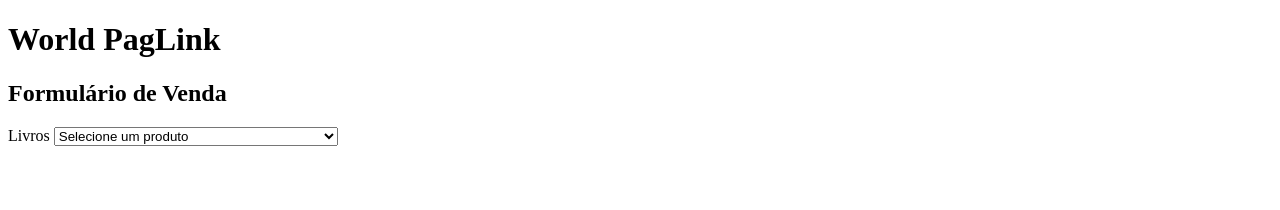
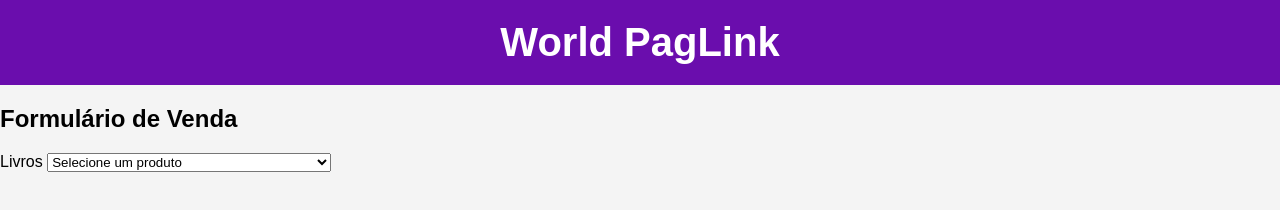
Before and after one commit to Ravenaxs/formul-rio_World-PagLink, a plain HTML site: page index.html in a window 1280 px wide. Drawn offline with Linux system fonts and the light colour scheme.

Commit message:
começando a stylizar

```diff
--- a/index.html
+++ b/index.html
@@ -4,7 +4,7 @@
     <meta charset="UTF-8">
     <meta name="viewport" content="width=device-width, initial-scale=1.0">
     <title>Whest Violet</title>
-    <link rel="stylesheet" href="styles.css">
+    <link rel="stylesheet" href="style.css">
 </head>
 <body>
     <!-- 1 - header- esqueci de como funciona a class kkkk -->
--- a/style.css
+++ b/style.css
@@ -1 +1,31 @@
-/* 1 - styles do começo */
+/* 1 - cores principais do roote*/
+:root {
+    --purple:#6A0DAD;
+    --black: #000000;
+    --white: #FFFFFF;
+    --light-gray: #f4f4f4;
+}
+
+/* 2 - corpo */
+body {
+    font-family: Arial, Helvetica, sans-serif;
+    background-color: var(--light-gray);
+    color: var(--black);
+    margin: 0;
+    padding: 0;
+}
+
+/* 3 - cabeçalho */
+header {
+    background-color: var(--purple);
+    color: var(--white);
+    padding: 20px;
+    text-align: center;
+}
+
+header h1 {
+    margin: 0;
+    font-size: 2.5rem;
+}
+
+/*  */
```
